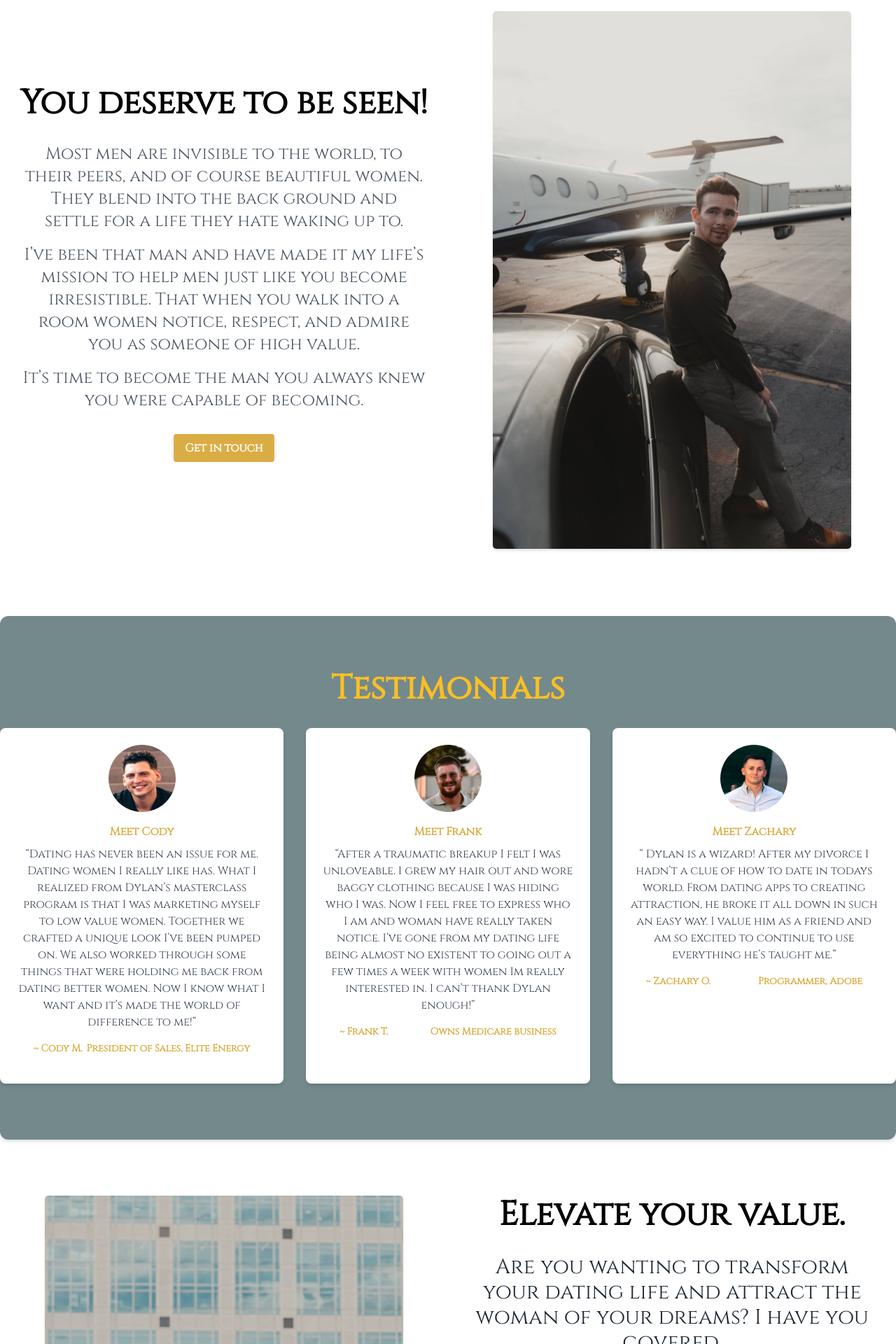
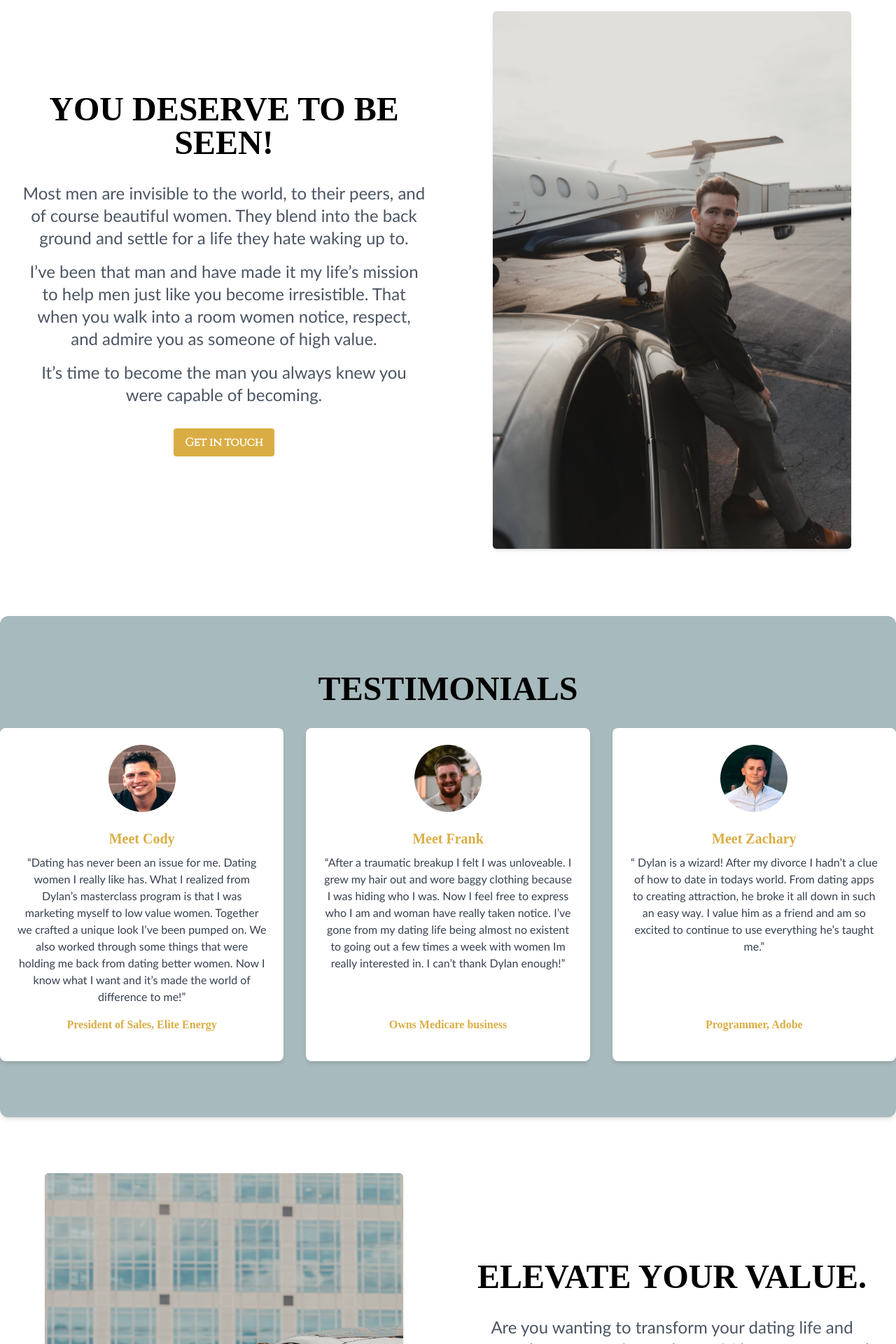
Before and after one commit to joshw1217/dylan-kelly, a React (Create React App) app in the folder dylan-kelly/: page / in a window 1280 px wide. Shown: the part 880-2800 px from the top of the page at 70% size. Built offline with nearby package versions, Linux system fonts and the light colour scheme.

Commit message:
Realign testminoial jobs to bottom of card, fix submit bug on mobile display

```diff
--- a/dylan-kelly/src/App.css
+++ b/dylan-kelly/src/App.css
@@ -5,6 +5,14 @@
 .App {
   text-align: center;
   font-family: 'Cinzel','Montserrat', Calibri, Arial;
+}
+
+.header-font {
+  font-family: 'Montserrat', Calibri, Arial;
+}
+
+.other-font {
+  font-family: 'Proxima Nova';
 }
 
 
@@ -41,5 +49,5 @@
 }
 
 .testimonial-background {
-  background-color: #74898c;
+  background-color: #a7babd;
 }
--- a/dylan-kelly/src/Form.js
+++ b/dylan-kelly/src/Form.js
@@ -30,6 +30,7 @@ const Form = () => {
 
 
   /* Location dropdown variables and logic */
+  /* Commented out because state field was removed
   const usStates = [
     'Alabama', 'Alaska', 'Arizona', 'Arkansas', 'California', 'Colorado', 'Connecticut', 'Delaware',
     'Florida', 'Georgia', 'Hawaii', 'Idaho', 'Illinois', 'Indiana', 'Iowa', 'Kansas', 'Kentucky',
@@ -44,12 +45,11 @@ const Form = () => {
     const { name, value } = e.target;
     setFormData({ ...formData, [name]: value });
     setStateChosen(true);
-  };
+  };*/
 
   const handleFormSubmit = (e) => {
     e.preventDefault();
 
-    // Perform form submission logic here
 
     fetch('https://sheetdb.io/api/v1/73q62wp1b3flj', {
     method: 'POST',
@@ -64,7 +64,7 @@ const Form = () => {
 
     // Show the alert after form submission
     setAlertVisible(true);
-    console.log(formData);
+  //  console.log(formData);
   };
 
   const handleAlertClose = () => {
@@ -73,9 +73,9 @@ const Form = () => {
 
 
   return (
-    <div className="mx-auto flex flex-col md:flex-row items-left bg-cover bg-top h-1/2" style={{ backgroundImage: 'url("IMG_4966.JPG")' }}>
+    <div className={isAlertVisible ? "mx-auto flex flex-col md:flex-row items-left bg-cover bg-top md:h-[92vh] h-auto" : "mx-auto flex flex-col md:flex-row items-left bg-cover bg-top h-[92vh]" }style={{ backgroundImage: 'url("IMG_4966.JPG")' }}>
     <form className="md:w-1/2 max-w-md mx-auto p-4 mt-20" id="form-section" >
-        <h2 className="text-white text-5xl font-bold mb-4">The new you is just a click away</h2>
+        <h2 className="other-font text-white text-5xl font-bold mb-4">The new you is just a click away</h2>
       <div className="mb-4">
         <label className="block text-white md:text-gray-700 text-sm font-bold mb-2 mt-10" htmlFor="name">
           Name
@@ -121,7 +121,8 @@ const Form = () => {
           required
         />
       </div>
-      <div className="mb-4">
+
+      {/*<div className="mb-4">
         <label className="block text-white md:text-gray-700 text-sm font-bold mb-2" htmlFor="location">
           Location
         </label>
@@ -139,7 +140,7 @@ const Form = () => {
           </option>
         ))}
         </select>
-      </div>
+          </div> */}
       <div className="mb-4">
         <label className="block text-white md:text-gray-700 text-sm font-bold mb-2" htmlFor="age">
           Age
@@ -177,20 +178,7 @@ const Form = () => {
         <option value="Other">Other</option>
 
       </select>
-      <div className="mb-4">
-        <label className="block text-white md:text-gray-700 text-sm font-bold mb-2" htmlFor="challenges">
-          Challenges?
-        </label>
-        <input
-          className="shadow appearance-none border rounded w-full py-2 px-3 text-gray-700 leading-tight focus:outline-none focus:shadow-outline"
-          id="challenges"
-          type="text"
-          placeholder="What are your current challenges?"
-          name="challenges"
-          value={formData.challenges}
-          onChange={handleChange}
-        />
-      </div>
+
 
       <div className="mb-6 mt-10">
         <button
--- a/dylan-kelly/src/Intro.js
+++ b/dylan-kelly/src/Intro.js
@@ -16,23 +16,23 @@ const Intro= () => {
   return (
     <section id="Home" className="bg-white">
       <div className="lg:mt-0 mt-8 relative bg-cover bg-top h-screen" style={{ backgroundImage: 'url("cover.jpg")' }}>
-        <div className="absolute top-80 left-20 sm:left-0 sm-top:40 sm:w-1/3 text-white text-3xl font-bold p-8 w-2/3">
+        <div className="other-font absolute top-80 left-20 sm:left-0 sm-top:40 sm:w-1/3 text-white text-3xl font-bold p-8 w-2/3">
             I'm Dylan Blake, and I help men become high value.
         </div>
       </div>
       <div className="container flex flex-col md:flex-row md:mx-auto items-center">
         <div className="md:w-1/2 w-full">
           {/* Title */}
-          <h2 className="mt-4 md:text-5xl text-2xl font-bold mb-4">You deserve to be seen!</h2>
+          <h2 className="other-font md:mt-4 mt-12 md:text-5xl text-2xl font-bold mb-4">YOU DESERVE TO BE SEEN!</h2>
 
           {/* Paragraph */}
-          <p className="text-gray-600 mt-8 md:text-2xl mx-8 text-md">
+          <p className=" header-font text-gray-600 mt-8 md:text-2xl mx-8 text-md">
           Most men are invisible to the world, to their peers, and of course beautiful women. They blend into the back ground and settle for a life they hate waking up to.
           </p>
-          <p className="text-gray-600 mt-4 md:text-2xl mx-8 text-md">
+          <p className="header-font text-gray-600 mt-4 md:text-2xl mx-8 text-md">
           I’ve been that man and have made it my life’s mission to help men just like you become irresistible. That when you walk into a room women notice, respect, and admire you as someone of high value.
           </p>
-          <p className="text-gray-600 mt-4 md:text-2xl mx-8 text-md">
+          <p className="header-font text-gray-600 mt-4 md:text-2xl mx-8 text-md">
           It’s time to become the man you always knew you were capable of becoming.
           </p>
           <button
@@ -44,7 +44,7 @@ const Intro= () => {
         </button>
         </div>
 
-        <div className="md:w-1/2 mt-6 md:mt-0">
+        <div className="md:w-1/2 md:mt-0">
           {/* Image */}
           <img
             className="w-full rounded-md shadow-md img-scale"
@@ -65,15 +65,15 @@ const Intro= () => {
         </div>
         <div className="md:w-1/2">
           {/* Title */}
-          <h2 className="mt-4 text-5xl font-bold mb-4">Elevate your value.</h2>
+          <h2 className="other-font mt-4 md:text-5xl text-2xl font-bold mb-4">ELEVATE YOUR VALUE.</h2>
 
           {/* Paragraph */}
-          <p className="text-gray-800 md:text-3xl text-md mt-8 mx-8 ">Are you wanting to transform your dating life and attract the woman of your dreams? I have you covered. </p>
-          <p className="text-gray-800 md:text-3xl text-md mt-8 mx-8">
+          <p className="header-font text-gray-600 md:text-2xl text-md mt-8 mx-8 ">Are you wanting to transform your dating life and attract the woman of your dreams? I have you covered. </p>
+          <p className="header-font text-gray-600 md:text-2xl text-md mt-8 mx-8">
           Through my Masterclass Program you will be empowered with the skills, confidence, and style of a high value man. A man who is sure of himself, who has purpose, and has no problem attracting the right women into his life. Ready to get started?
           </p>
           <button
-          className="custom-navbar-button my-8 hover:bg-amber-300 text-white font-bold py-2 px-4 rounded focus:outline-none focus:shadow-outline"
+          className="custom-navbar-button my-8 md:mb-0 mb-16 hover:bg-amber-300 text-white font-bold py-2 px-4 rounded focus:outline-none focus:shadow-outline"
           type="submit"
           onClick={handleScrollToForm}
         >
--- a/dylan-kelly/src/Testimonials.js
+++ b/dylan-kelly/src/Testimonials.js
@@ -32,23 +32,24 @@ const Testimonials = () => {
   return (
     <section id="Testimonials" className="testimonial-background rounded-xl shadow-md py-20">
       <div className="container mx-auto">
-        <h2 className="text-5xl font-bold mb-8 text-amber-400">Testimonials</h2>
+        <h2 className="other-font md:text-5xl text-4xl font-bold mb-8 text-black">TESTIMONIALS</h2>
       <div className="grid grid-cols-1 md:grid-cols-3 gap-8">
       {displayedTestimonials.map((testimonial) => (
-        <div className="bg-white rounded-lg shadow-md p-6 md:mx-0 mx-4" key={testimonial.id}>
+        <div className="flex flex-col items-center bg-white rounded-lg shadow-md p-6 md:mx-0 mx-4" key={testimonial.id}>
             <img
               src={testimonial.img}
-              alt="Testimonial 3"
+              alt="Testimonial"
               className="img-brighten w-24 h-24 rounded-full mx-auto mb-4"
             />
-            <p className="text-gray-700 custom-text-color font-bold text-center my-2">Meet {testimonial.first}</p>
-            <p className="text-gray-700 text-center">
+            <div className="flex-grow flex flex-col justify-between">
+              <div>
+            <p className="other-font custom-text-color font-bold text-center text-xl my-2">Meet {testimonial.first}</p>
+            <p className="header-font text-gray-700 text-center">
               {testimonial.text}
             </p>
-            <div className="px-6 py-4 flex justify-between items-end">
-              <p className="custom-text-color font-bold text-sm">~ {testimonial.alias}</p>
-              <p className="custom-text-color font-bold text-sm">{testimonial.job}</p>
-              </div>
+            </div>
+            <p className="py-4 other-font custom-text-color font-bold text-md">{testimonial.job}</p>
+            </div>
             </div>
       ))}
       </div>
```
